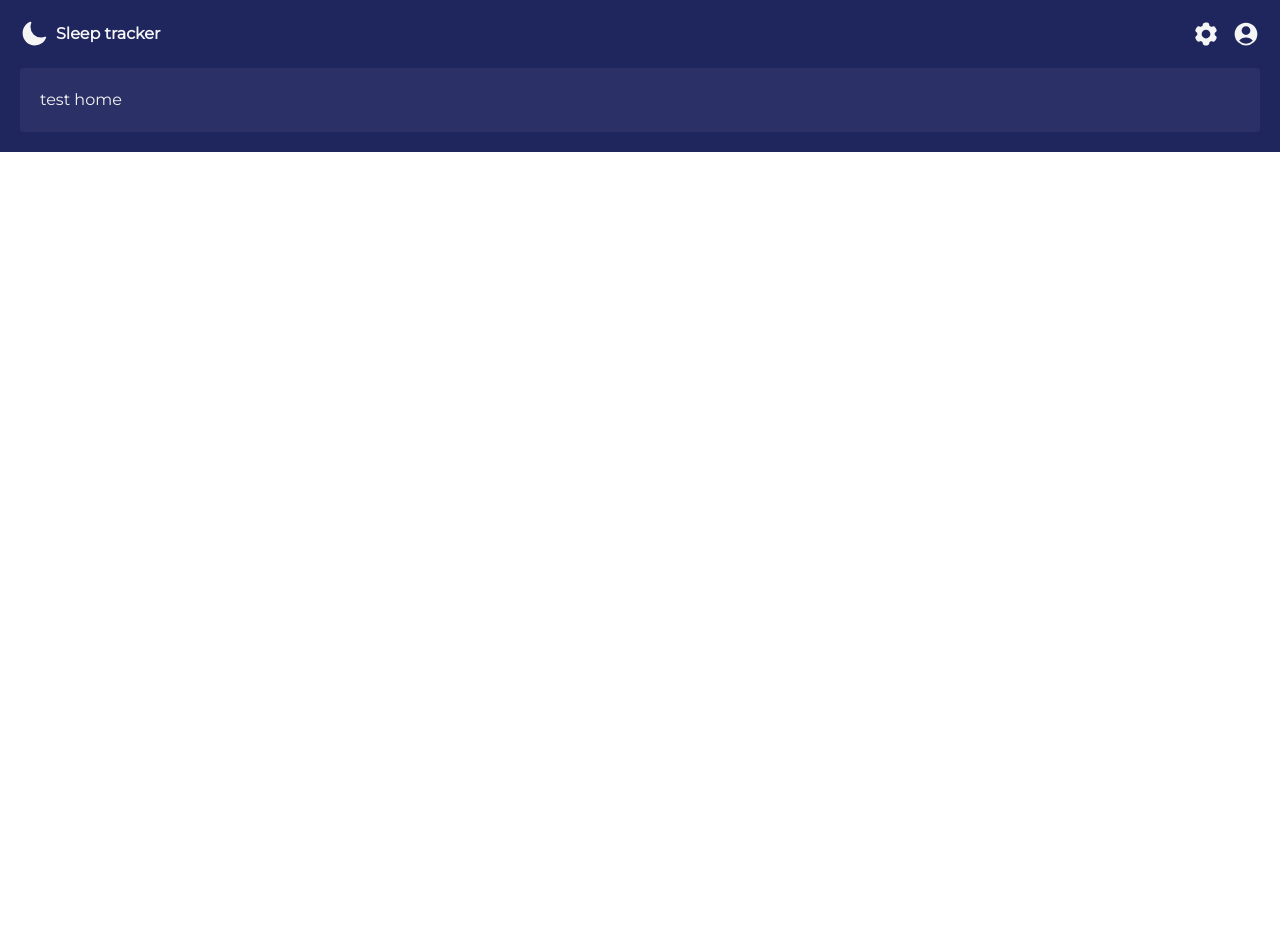
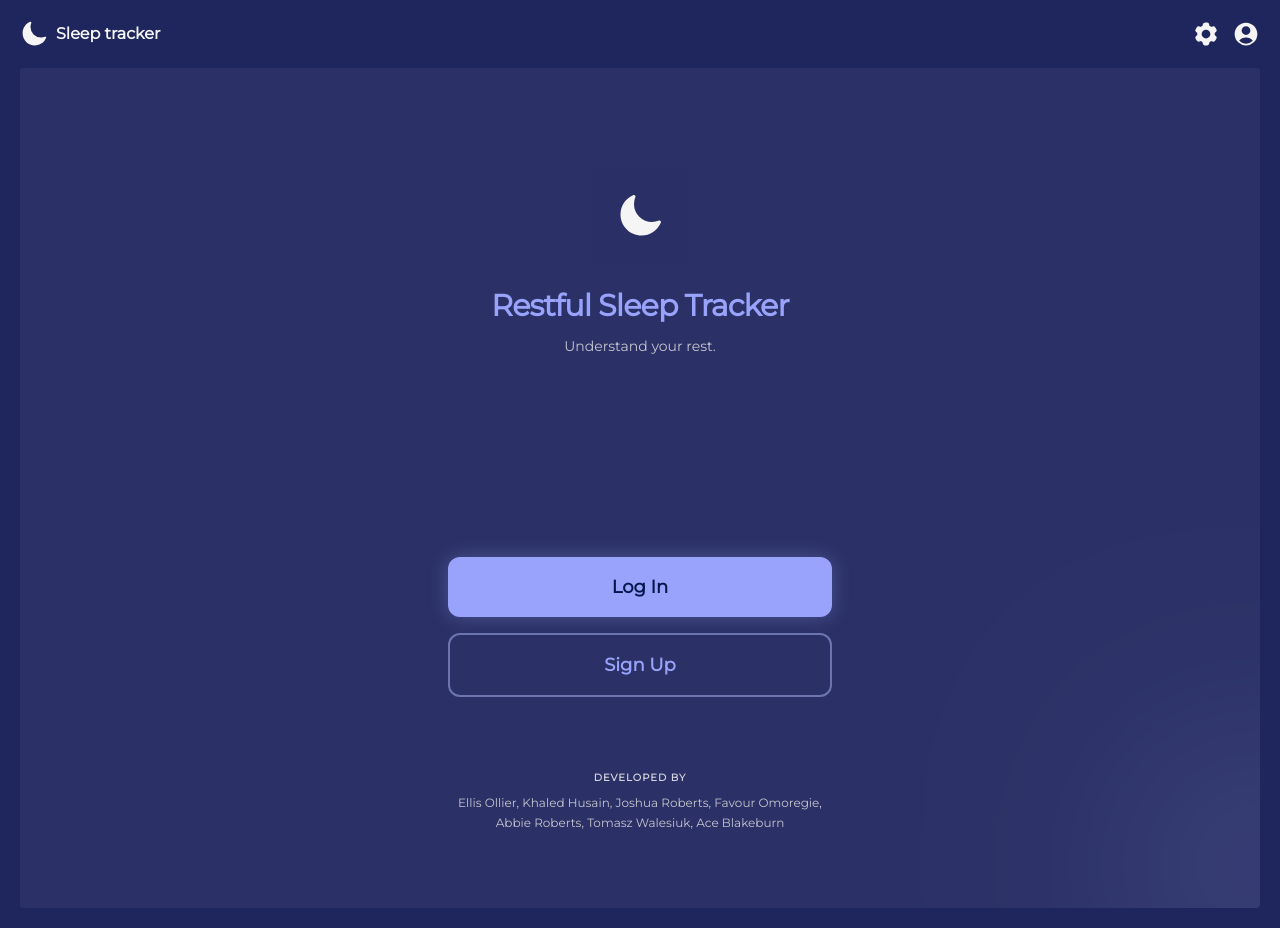
Before and after one commit to khaledhusain/sleep-tracker-whoop, a Vue app in the folder frontend/: page / in a window 1280 px wide. Before the commit the page ends 800 px from the top, so only its background shows below. Built offline with nearby package versions, Linux system fonts and the light colour scheme.

Commit message:
Moved the code to the home page for the sake of routing and also created the first working edition

```diff
--- a/frontend/src/views/Home.vue
+++ b/frontend/src/views/Home.vue
@@ -1,6 +1,47 @@
 <template>
-  <div class="">test home</div>
+  <div class="min-h-screen bg-blue-1 text-white relative overflow-hidden flex flex-col items-center justify-center font-Montserrat">
 
+    <div class="absolute bottom-[-10%] right-[-10%] w-64 h-64 bg-blue-4 rounded-full mix-blend-screen filter blur-[100px] opacity-20"></div>
+
+    <div class="w-full max-w-md h-full min-h-screen flex flex-col justify-between p-8 z-10">
+
+      <div class="flex flex-col items-center mt-12">
+        <div class="relative w-24 h-24 mb-6 flex items-center justify-center bg-blue-3/50">
+          <svg xmlns="http://www.w3.org/2000/svg" viewBox="0 0 24 24" fill="currentColor" class="w-12 h-12 text-white">
+           <path fill-rule="evenodd"
+           d="M9.528 1.718a.75.75 0 0 1 .162.819A8.97 8.97 0 0 0 9 6a9 9 0 0 0 9 9 8.97 8.97 0 0 0 3.463-.69.75.75 0 0 1 .981.98 10.503 10.503 0 0 1-9.694 6.46c-5.799 0-10.5-4.7-10.5-10.5 0-4.368 2.667-8.112 6.46-9.694a.75.75 0 0 1 .818.162Z"
+           clip-rule="evenodd" />
+          </svg>
+        </div>
+
+        <h1 class="text-3xl font-extrabold tracking-tight text-center text-purple">
+          Restful Sleep Tracker
+        </h1>
+        <p class="text-grey-1 mt-3 text-center text-sm font-medium">
+          Understand your rest.
+        </p>
+      </div>
+
+      <div class="w-full flex flex-col gap-4 mb-6">
+        <router-link to="/login" class="w-full flex items-center justify-center bg-purple hover:bg-blue-4 text-blue-1 py-4 rounded-xl font-bold text-lg transition-all active:scale-95 shadow-[0_0_20px_rgba(153,163,251,0.3)]">
+          Log In
+        </router-link>
+
+        <router-link to="/signup" class="w-full flex items-center justify-center bg-transparent hover:bg-blue-2 text-purple py-4 rounded-xl font-bold text-lg transition-all active:scale-95 border-2 border-blue-4 hover:border-purple">
+          Sign Up
+        </router-link>
+
+        <div class="mt-8 text-center border-t border-blue-3 pt-6">
+          <p class="text-[10px] text-grey-2 uppercase tracking-widest mb-2 font-semibold">Developed By</p>
+          <p class="text-xs text-grey-1 leading-relaxed">
+            Ellis Ollier, Khaled Husain, Joshua Roberts, Favour Omoregie, Abbie Roberts, Tomasz Walesiuk, Ace Blakeburn
+          </p>
+        </div>
+      </div>
+
+    </div>
+  </div>
 </template>
 
-<script></script>
+<script setup>
+</script>
```
Also changed, not shown: frontend/src/views/StartScreen.vue (deleted), 1 other file (tests, documents, lock files or other folders).
